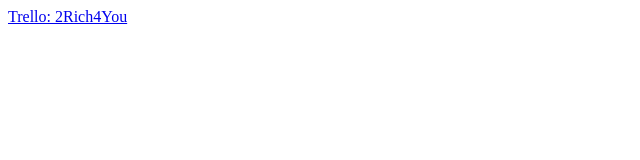
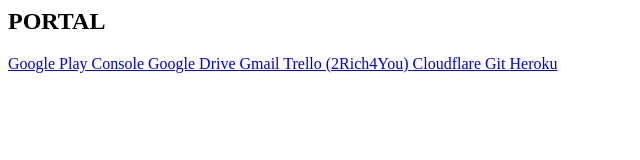
Before and after one commit to 2Rich4You/Portal, a plain HTML site: page index.html in a window 1280 px wide. Shown: the whole page, without its empty margins (0-640 px from the left). Drawn offline with Linux system fonts and the light colour scheme.

Commit message:
Update index.html

```diff
--- a/index.html
+++ b/index.html
@@ -1,7 +1,14 @@
 <html>
-<head>
-</head>
-<body>
-<a href="https://trello.com/b/sABxowAX/2rich4you"> Trello: 2Rich4You </a>
-</body>
+  <head>
+  </head>
+  <body>
+    <h2>PORTAL</h2>
+    <a href="https://play.google.com/" target="_blank"> Google Play Console </a>
+    <a href="https://drive.google.com/" target="_blank"> Google Drive </a>
+    <a href="https://mail.google.com/" target="_blank"> Gmail </a>
+    <a href="https://trello.com/b/sABxowAX/2rich4you" target="_blank"> Trello (2Rich4You) </a>
+    <a href="https://dash.cloudflare.com/" target="_blank"> Cloudflare </a>
+    <a href="https://bitbucket.org/therichestteam/" target="_blank"> Git </a>
+    <a href="https://dashboard.heroku.com/apps" target="_blank"> Heroku </a>
+  </body>
 </html>
```
